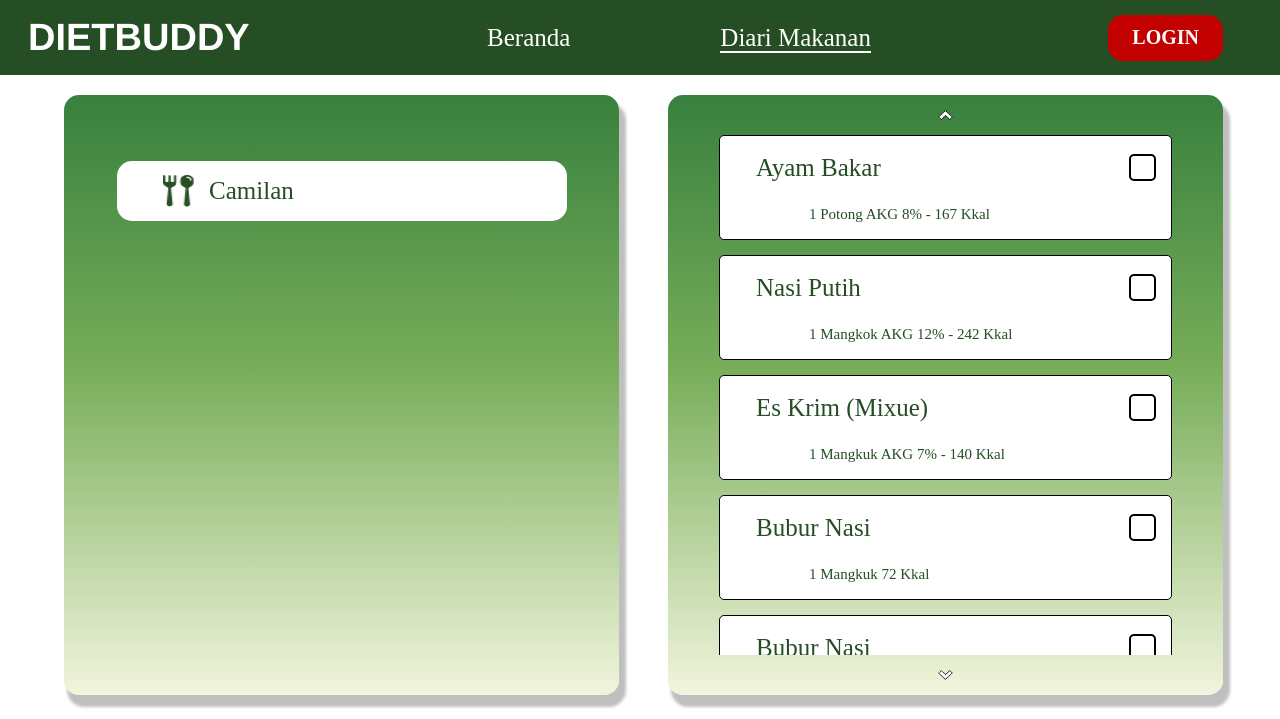
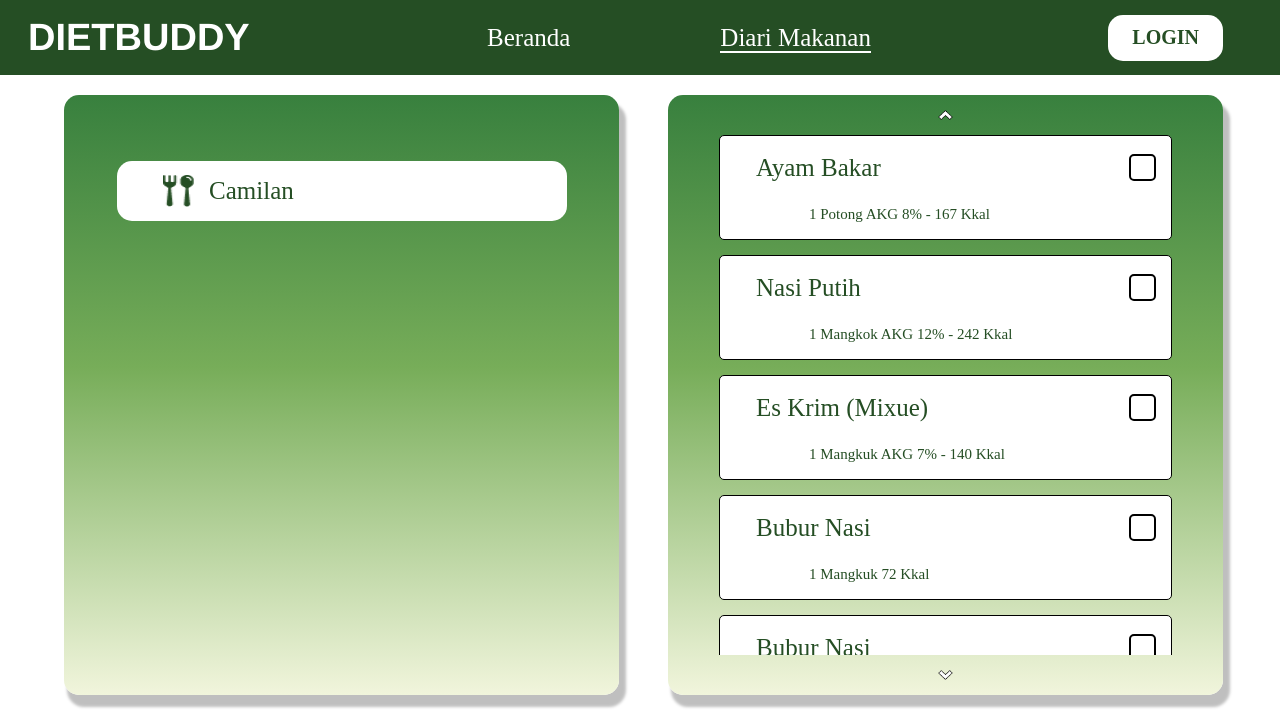
Before and after one commit to Shellahariza/PROJECTRPL, a PHP site: page /diaricamilan.html in a window 1280 px wide, with the pointer over the restyled element. Shown: the top 719 px of the page. Run offline with PHP 8.4, Linux system fonts and the light colour scheme; some libraries are stand-ins or nearby versions.

Commit message:
acc by sela

```diff
--- a/navigasi.css
+++ b/navigasi.css
@@ -48,3 +48,7 @@ nav a {
 .menu-link a:hover{
   border-bottom: 2px solid #fff;
 }
+.login:hover{
+  background-color: #fff;
+  color: #254e24;
+}
```
